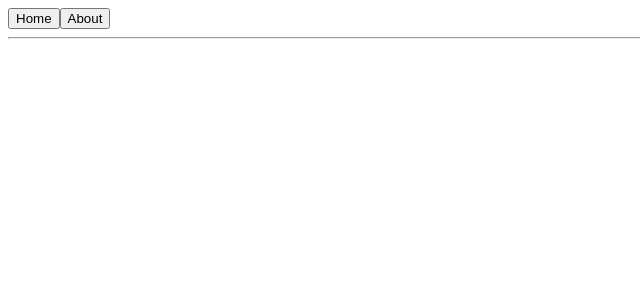
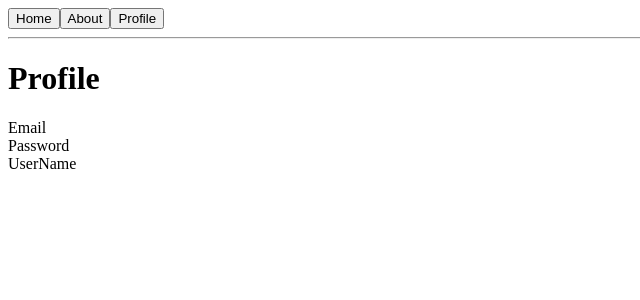
Before and after one commit to danii0110/likeLion_front, a React (Create React App) app in the folder likelion-front/: page /profile in a window 1280 px wide. Before the commit this address had no page. Shown: the top 300 px of the page, without its empty margins (0-640 px from the left). Built offline with nearby package versions, Linux system fonts and the light colour scheme.

Commit message:
Profile page
Profile page 생성

```diff
--- a/likelion-front/src/App.js
+++ b/likelion-front/src/App.js
@@ -8,6 +8,7 @@ import NotFound from './NotFound';
 
 import Login from "./Login";
 import Register from "./Register";
+import Profile from "./Profile";
 
 
 export default function App() {
@@ -20,12 +21,16 @@ export default function App() {
         <Link to="/about">
           <button>About</button>
         </Link>
+        <Link to="/profile">
+          <button>Profile</button>
+        </Link>
       </header>
       <hr />
       <main>
         <Routes>
           <Route path="/" element={<Home/>} />
           <Route path="/about" element={<About/>} />
+          <Route path="/profile" element={<Profile/>}/>
           <Route element={<NotFound/>} />
         </Routes>
       </main>
--- /dev/null
+++ b/likelion-front/src/Profile.jsx
@@ -0,0 +1,16 @@
+import React from "react";
+
+export default function Profile({user}) {
+    const {email, password, userName} = user || {};
+    return (
+        <>
+            <h1>Profile</h1>
+            <dt>Email</dt>
+            <dd>{email}</dd>
+            <dt>Password</dt>
+            <dd>{password}</dd>
+            <dt>UserName</dt>
+            <dd>{userName}</dd>
+        </>
+    );
+}
```
